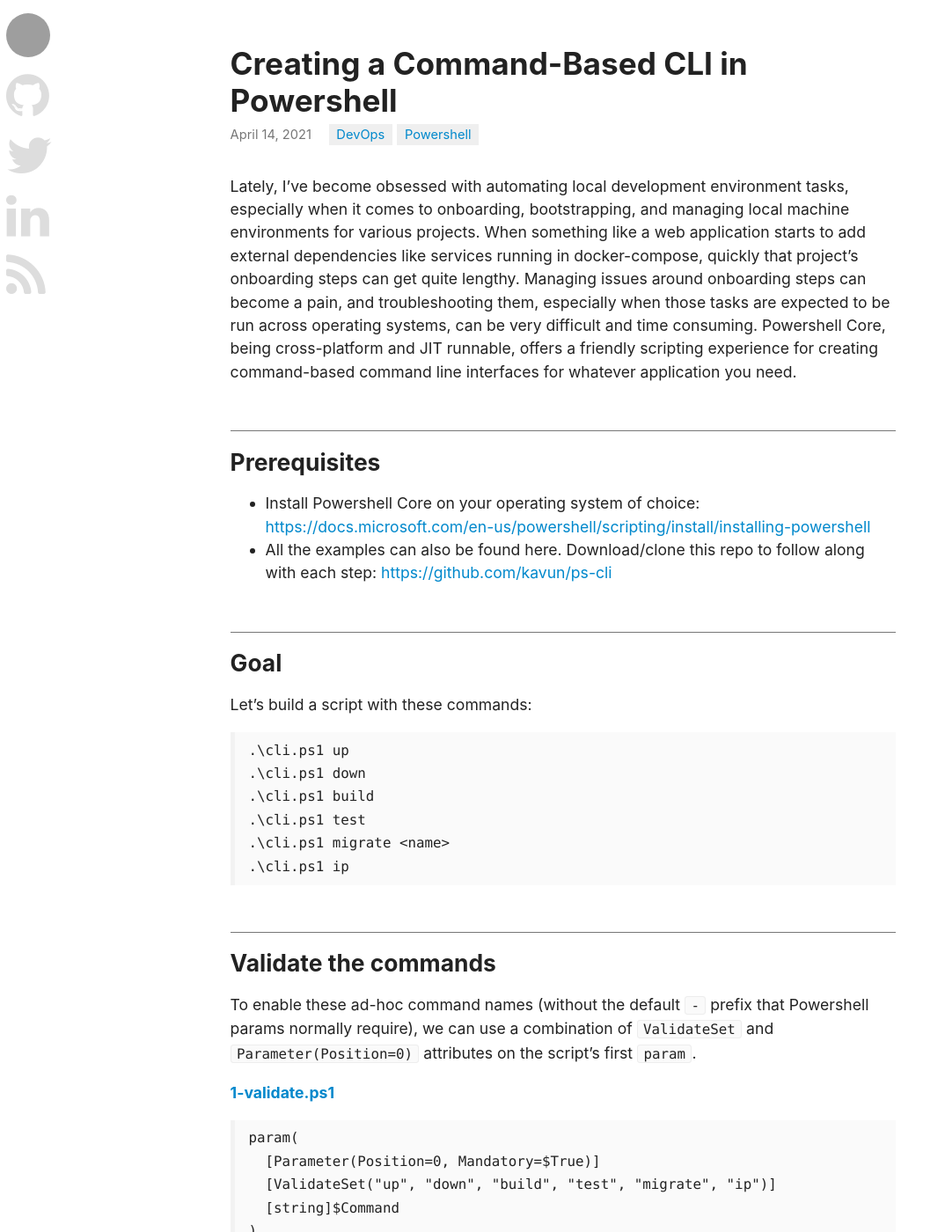
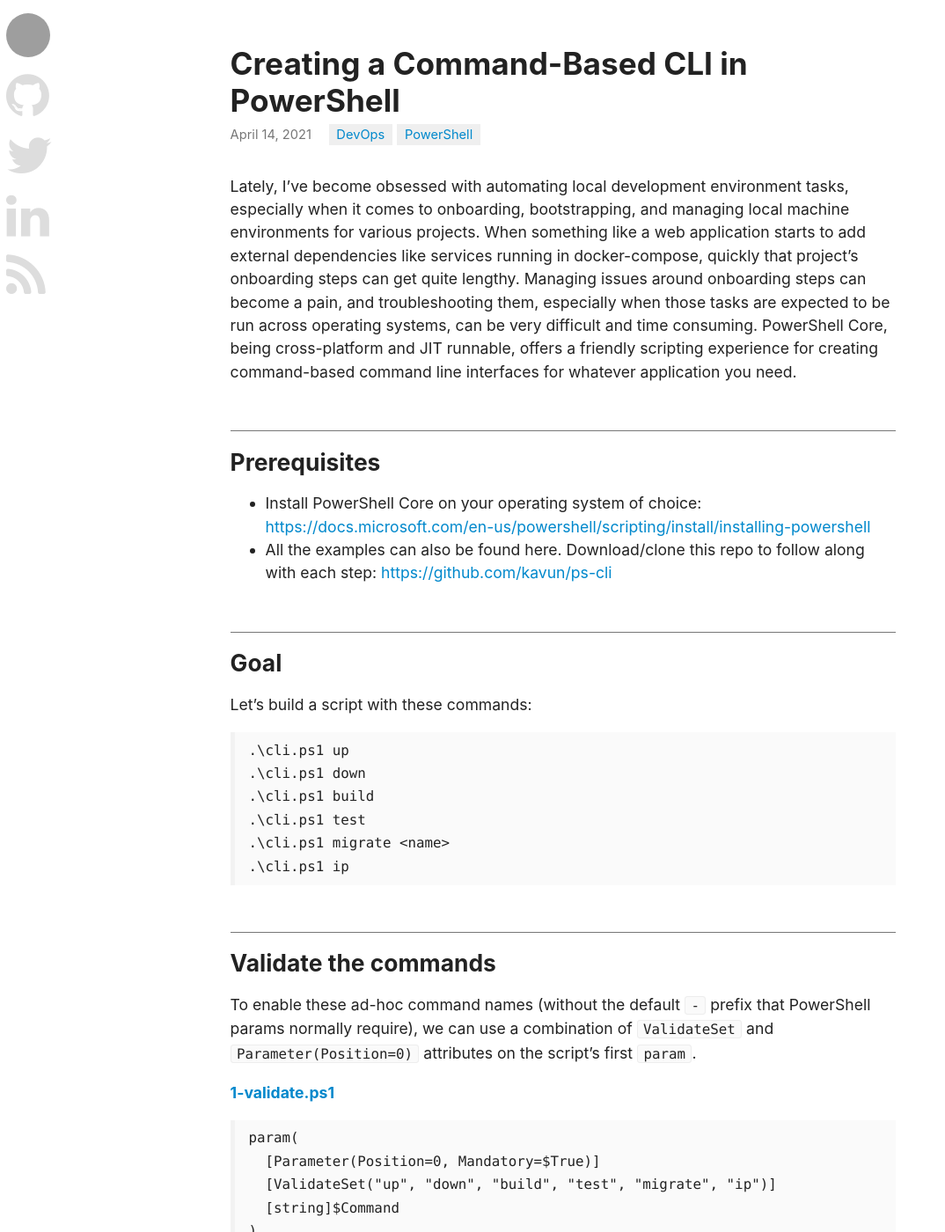
Before and after one commit to kavun/kavun.github.io, a Jekyll site: the page built from _posts/2021-04-14-creating-a-command-based-cli-in-powershell.md, in a window 1280 px wide and 1400 px high. Shown: the whole window at 88% size, without its empty margins (0-1074 px from the left). Built offline with Jekyll 4.4.1, drawn with Linux system fonts in a browser that asks for light colours; nearby versions of some CDN libraries; comment, search, counter and statistics services are not loaded; some of the changed text lies outside the part shown; grey boxes are pictures that could not be loaded.

````diff
--- a/_posts/2021-04-14-creating-a-command-based-cli-in-powershell.md
+++ b/_posts/2021-04-14-creating-a-command-based-cli-in-powershell.md
@@ -3,16 +3,16 @@ comments: true
 date: "2021-04-14"
 layout: "post"
 slug: "creating-a-command-based-cli-in-powershell"
-title: "Creating a Command-Based CLI in Powershell"
+title: "Creating a Command-Based CLI in PowerShell"
 summary: "How to create a cross platform CLI using simple powershell scripts."
-tags: ["DevOps", "Powershell"]
+tags: ["DevOps", "PowerShell"]
 ---
 
-Lately, I've become obsessed with automating local development environment tasks, especially when it comes to onboarding, bootstrapping, and managing local machine environments for various projects. When something like a web application starts to add external dependencies like services running in docker-compose, quickly that project's onboarding steps can get quite lengthy. Managing issues around onboarding steps can become a pain, and troubleshooting them, especially when those tasks are expected to be run across operating systems, can be very difficult and time consuming. Powershell Core, being cross-platform and JIT runnable, offers a friendly scripting experience for creating command-based command line interfaces for whatever application you need.
+Lately, I've become obsessed with automating local development environment tasks, especially when it comes to onboarding, bootstrapping, and managing local machine environments for various projects. When something like a web application starts to add external dependencies like services running in docker-compose, quickly that project's onboarding steps can get quite lengthy. Managing issues around onboarding steps can become a pain, and troubleshooting them, especially when those tasks are expected to be run across operating systems, can be very difficult and time consuming. PowerShell Core, being cross-platform and JIT runnable, offers a friendly scripting experience for creating command-based command line interfaces for whatever application you need.
 
 ## Prerequisites
 
-- Install Powershell Core on your operating system of choice: [https://docs.microsoft.com/en-us/powershell/scripting/install/installing-powershell](https://docs.microsoft.com/en-us/powershell/scripting/install/installing-powershell)
+- Install PowerShell Core on your operating system of choice: [https://docs.microsoft.com/en-us/powershell/scripting/install/installing-powershell](https://docs.microsoft.com/en-us/powershell/scripting/install/installing-powershell)
 - All the examples can also be found here. Download/clone this repo to follow along with each step: [https://github.com/kavun/ps-cli](https://github.com/kavun/ps-cli)
 
 ## Goal
@@ -30,7 +30,7 @@ Let's build a script with these commands:
 
 ## Validate the commands
 
-To enable these ad-hoc command names (without the default `-` prefix that Powershell params normally require), we can use a combination of `ValidateSet` and `Parameter(Position=0)` attributes on the script's first `param`.
+To enable these ad-hoc command names (without the default `-` prefix that PowerShell params normally require), we can use a combination of `ValidateSet` and `Parameter(Position=0)` attributes on the script's first `param`.
 
 **[1-validate.ps1](https://github.com/kavun/ps-cli/blob/main/1-validate.ps1)**
 ```ps1
@@ -86,7 +86,7 @@ Now, when a command is passed, the associated function is run.
 
 ## Support `Get-Help`
 
-This is great, but it's not immediately known what commands are available without opening up the `.ps1` file and reading it. We could add a command `help` and then spit out some help content with `Write-Host "help string"`, but there's a better way. Powershell scripts can hook into the `Get-Help` command to provide structured help documentation for the whole script. Let's do both!
+This is great, but it's not immediately known what commands are available without opening up the `.ps1` file and reading it. We could add a command `help` and then spit out some help content with `Write-Host "help string"`, but there's a better way. PowerShell scripts can hook into the `Get-Help` command to provide structured help documentation for the whole script. Let's do both!
 
 **[3-help.ps1](https://github.com/kavun/ps-cli/blob/main/3-help.ps1)**
 ```ps1
````
